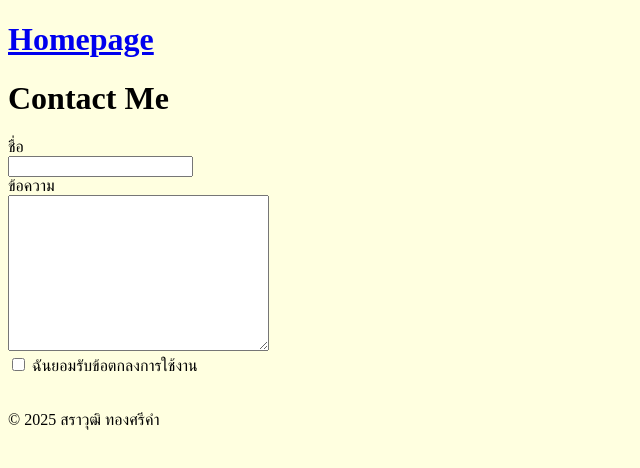
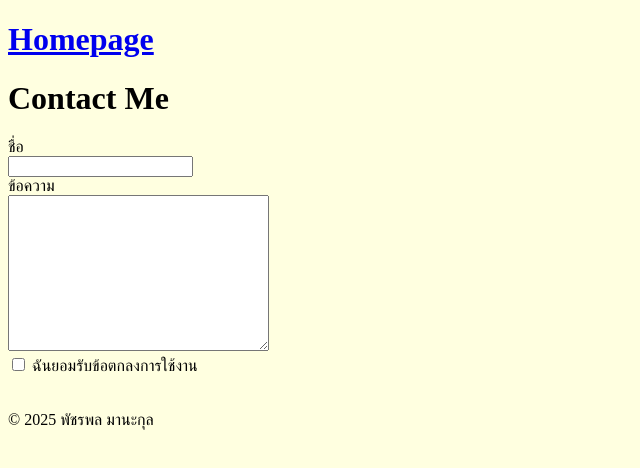
Before and after one commit to 66100197-ux/patcharapol25.github.io, a plain HTML site: page CONTACT.html in a window 1280 px wide. Shown: the full height of the page, 0-640 px from the left. Drawn offline with Linux system fonts and the light colour scheme.

Commit message:
Update CONTACT.html

```diff
--- a/CONTACT.html
+++ b/CONTACT.html
@@ -37,10 +37,11 @@
             <BR><BR>
     </main>
     <footer>
-        &copy; 2025 สราวุฒิ ทองศรีคำ
+        &copy; 2025 พัชรพล มานะกุล
     </footer>
 </html>
 <body>
 
 </body>
+
 </html>
```
